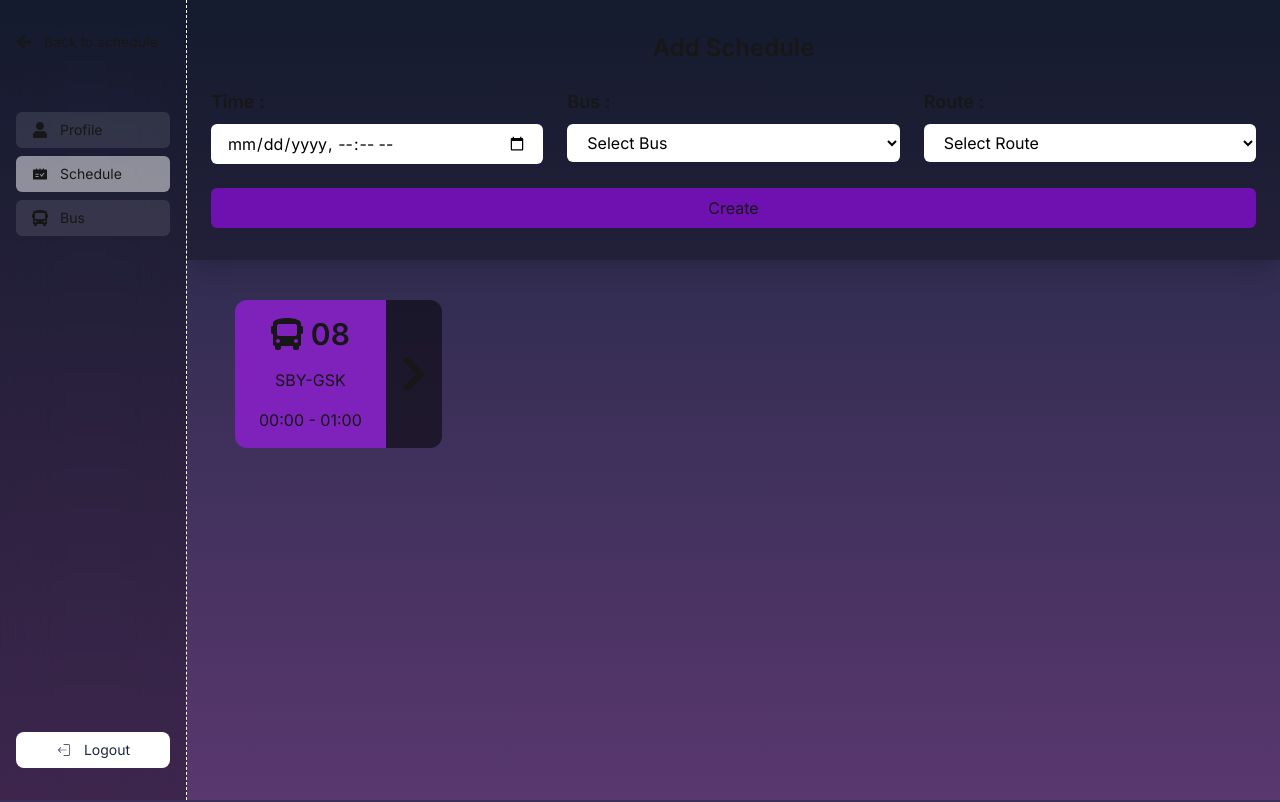
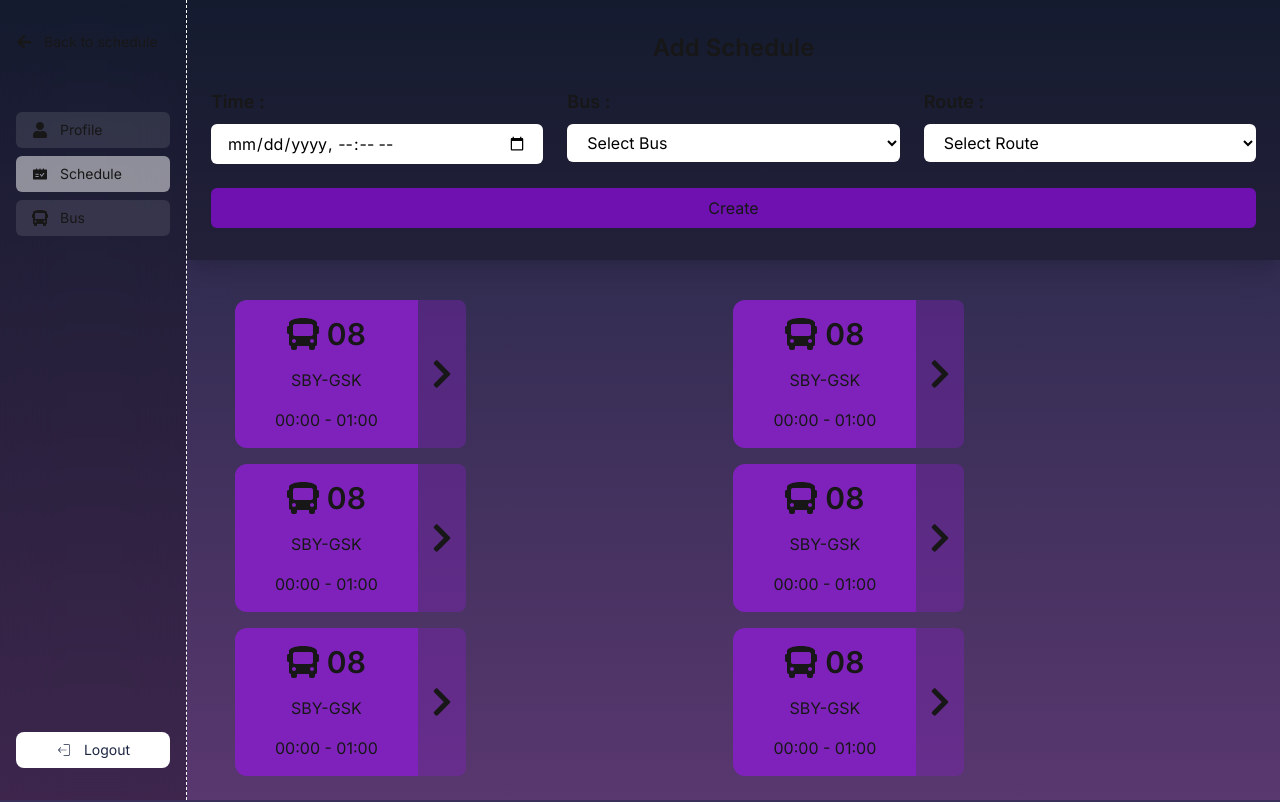
Before and after one commit to zidaneNS/buskita_fe, a Next.js app: page /dashboard/schedule in a window 1280 px wide. Shown: the top 802 px of the page. Built offline with nearby package versions, Linux system fonts and the light colour scheme; no server answers.

Commit message:
complete schedule dashbard ui

```diff
--- a/src/app/dashboard/schedule/page.tsx
+++ b/src/app/dashboard/schedule/page.tsx
@@ -29,7 +29,7 @@ export default function Page() {
                 </form>
                 <button className="py-2 w-full bg-purple-800 cursor-pointer rounded-md hover:bg-purple-600 duration-300">Create</button>
             </section>
-            <section className="flex w-full px-12 py-10 h-full overflow-y-auto scrollbar-thin">
+            <section className="flex w-full px-4 py-2 md:px-12 md:py-10 h-full overflow-y-auto scrollbar-thin mb-3">
                 <ScheduleListSection />
             </section>
         </main>
--- /dev/null
+++ b/src/components/ScheduleListCard.tsx
@@ -0,0 +1,33 @@
+'use client';
+
+import { useState } from "react";
+import { FaBus, FaChevronRight } from "react-icons/fa";
+
+export default function ScheduleListCard() {
+    const [isOpen, setIsOpen] = useState<boolean>(false);
+    return (
+        <div className="relative z-0 flex flex-col bg-midnight-purple gap-y-4 items-center px-6 md:px-10 py-4 rounded-l-xl w-fit">
+            <div className="flex gap-x-2 items-center w-full justify-center">
+                <FaBus className="size-8" />
+                <h2 className="text-3xl font-semibold">08</h2>
+            </div>
+            <p>SBY-GSK</p>
+            <p>00:00 - 01:00</p>
+            <div className={`absolute top-0 w-full ${isOpen ? "left-full" : "left-0"} h-full flex duration-300`}>
+                <div className={`h-full w-full bg-black/20 ${isOpen ? "opacity-100" : "opacity-0"} duration-300 flex flex-col justify-between py-2 px-4`}>
+                    <div className="w-full flex flex-col gap-y-2 text-xs md:text-sm">
+                        <p>Status : Open</p>
+                        <p>10 September 2025</p>
+                    </div>
+                    <div className="flex flex-col md:flex-row gap-y-2 w-full md:justify-center gap-x-2">
+                        <button className="text-sm md:text-base md:py-2 md:px-4 py-1 rounded-md bg-green-500">Edit</button>
+                        <button className="text-sm md:text-base md:py-2 md:px-4 py-1 rounded-md bg-red-500">Delete</button>
+                    </div>
+                </div>
+                <div onClick={() => setIsOpen(prev => !prev)} className="absolute top-0 left-full h-full flex items-center px-2 bg-midnight-purple/40 rounded-r-lg cursor-pointer hover:bg-white/20 duration-300">
+                    <FaChevronRight className="size-8" />
+                </div>
+            </div>
+        </div>
+    )
+}
--- a/src/ui/ScheduleListSection.tsx
+++ b/src/ui/ScheduleListSection.tsx
@@ -1,28 +1,17 @@
 'use client';
 
-import { useState } from "react";
-import { FaBus, FaChevronRight } from "react-icons/fa";
+import ScheduleListCard from "@/components/ScheduleListCard";
 
 export default function ScheduleListSection() {
-    const [isOpen, setIsOpen] = useState<boolean>(false);
     return (
-        <div className="flex flex-col gap-y-4 w-full">
-            <div className="flex max-w-full">
-                <div className="flex flex-col bg-midnight-purple gap-y-4 items-center px-6 py-4 rounded-l-xl">
-                    <div className="flex gap-x-2 items-center w-full justify-center">
-                        <FaBus className="size-8" />
-                        <h2 className="text-3xl font-semibold">08</h2>
-                    </div>
-                    <p>SBY-GSK</p>
-                    <p>00:00 - 01:00</p>
-                </div>
-                <div className={`${isOpen ? "w-1/3" : "w-0"} duration-300 bg-gradient-to-l from-black/20 to-midnight-purple/20`}>
-
-                </div>
-                <div onClick={() => setIsOpen(prev => !prev)} className="flex flex-col justify-center px-2 bg-black/50 cursor-pointer hover:bg-black/70 rounded-r-xl duration-300">
-                    <FaChevronRight className={`size-10 ${isOpen && "rotate-180"} duration-300`} />
-                </div>
-            </div>
+        <div className="grid grid-cols-1 md:grid-cols-2 gap-y-4 w-full">
+            <ScheduleListCard />
+            <ScheduleListCard />
+            <ScheduleListCard />
+            <ScheduleListCard />
+            <ScheduleListCard />
+            <ScheduleListCard />
+            <ScheduleListCard />
         </div>
     )
 }
--- a/src/ui/SideBar.tsx
+++ b/src/ui/SideBar.tsx
@@ -10,7 +10,7 @@ import { MdKeyboardDoubleArrowRight } from "react-icons/md";
 export default function SideBar() {
     const [isOpen, setIsOpen] = useState<boolean>(true);
     return (
-        <aside className={`w-48 md:w-1/6 fixed md:static flex flex-col h-screen bg-black/30 backdrop-blur-xl border-r border-white border-dashed py-8 gap-y-12 px-4 text-sm duration-300 ${isOpen ? "left-0" : "-left-48"}`}>
+        <aside className={`w-48 md:w-1/6 z-10 fixed md:static flex flex-col h-screen bg-black/30 backdrop-blur-xl border-r border-white border-dashed py-8 gap-y-12 px-4 text-sm duration-300 ${isOpen ? "left-0" : "-left-48"}`}>
             <MdKeyboardDoubleArrowRight onClick={() => setIsOpen(prev => !prev)} className={`absolute md:hidden left-full top-1/2 bg-black/95 size-8 rounded-r-md ${isOpen && "rotate-180"}`}/>
             <Link href="/schedule" className="flex items-center gap-x-3 cursor-pointer hover:underline w-fit pb-3">
                 <FaArrowLeft className="size-4" />
```
